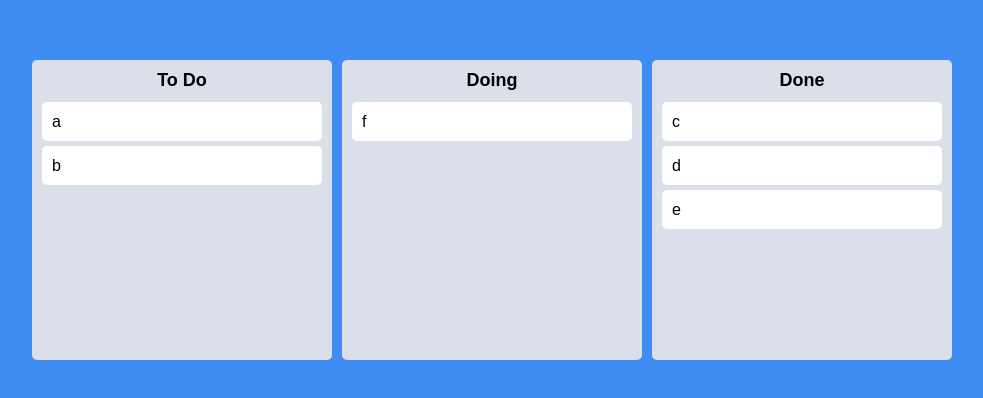
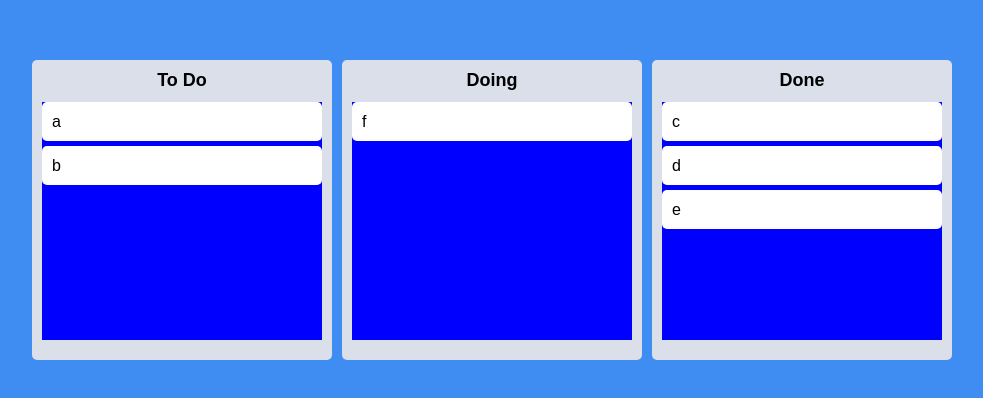
Before and after one commit to aeuna/trello-clone, a React (Create React App) app: page / in a window 1280 px wide. Shown: the part 190-588 px from the top of the page, without its empty margins (148-1131 px from the left). Built offline with nearby package versions, Linux system fonts and the light colour scheme.

Commit message:
Droppable Snapshot

```diff
--- a/src/components/Board.tsx
+++ b/src/components/Board.tsx
@@ -9,6 +9,8 @@
   background-color: ${(props) => props.theme.boardColor};
   border-radius: 5px;
   min-height: 300px;
+  display: flex;
+  flex-direction: column;
 `;
 
 const Title = styled.h2`
@@ -16,6 +18,22 @@
   font-weight: 600;
   margin-bottom: 10px;
   font-size: 18px;
+`;
+
+interface IAreaProps {
+  isDraggingOver: boolean;
+  draggingFromThisWith: boolean;
+}
+
+const Area = styled.div<IAreaProps>`
+  flex-grow: 1;
+  background-color: ${(props) =>
+    props.isDraggingOver
+      ? "pink"
+      : props.draggingFromThisWith
+      ? "red"
+      : "blue"};
+  transition: background-color 0.3s ease-in-out;
 `;
 
 interface IBoardProps {
@@ -28,13 +46,18 @@
     <Wrapper>
       <Title>{boardId}</Title>
       <Droppable droppableId={boardId}>
-        {(provided) => (
-          <div ref={provided.innerRef} {...provided.droppableProps}>
+        {(provided, snapshot) => (
+          <Area
+            isDraggingOver={snapshot.isDraggingOver}
+            draggingFromThisWith={Boolean(snapshot.draggingFromThisWith)}
+            ref={provided.innerRef}
+            {...provided.droppableProps}
+          >
             {toDos.map((toDo, index) => (
               <DraggabbleCard key={toDo} toDo={toDo} index={index} />
             ))}
             {provided.placeholder}
-          </div>
+          </Area>
         )}
       </Droppable>
     </Wrapper>
```
